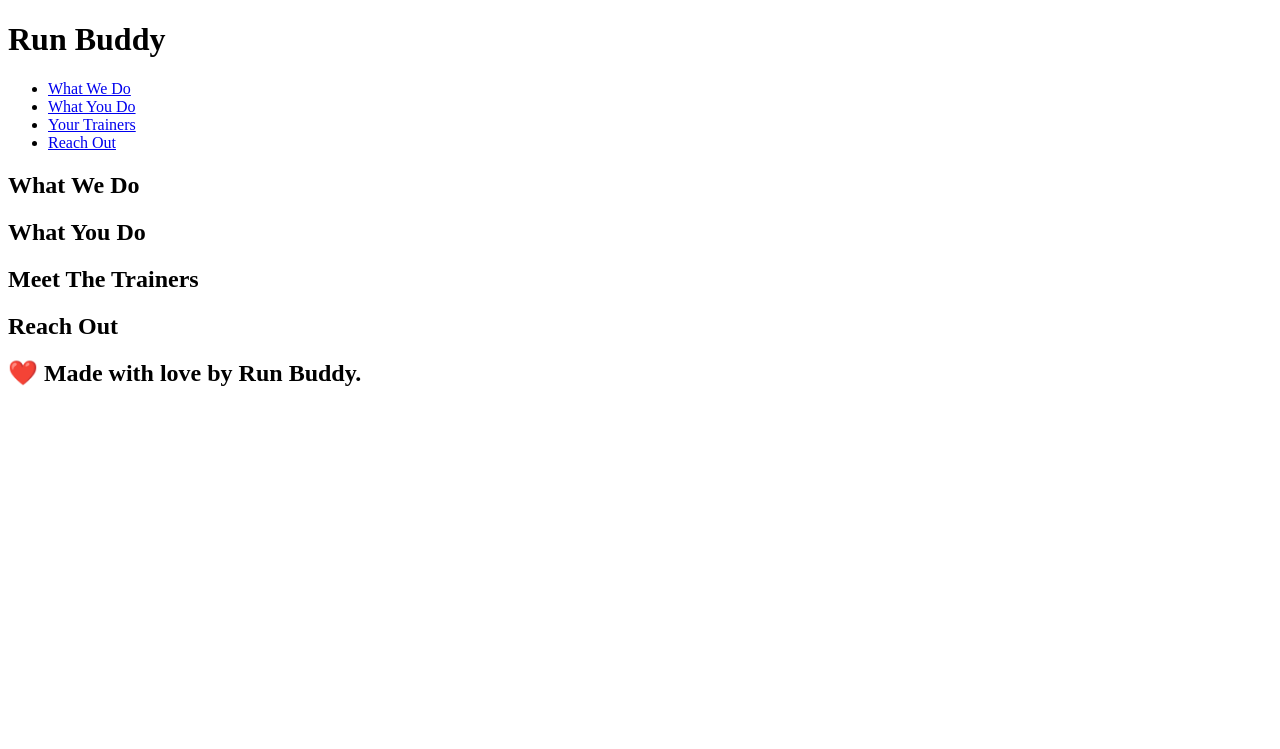
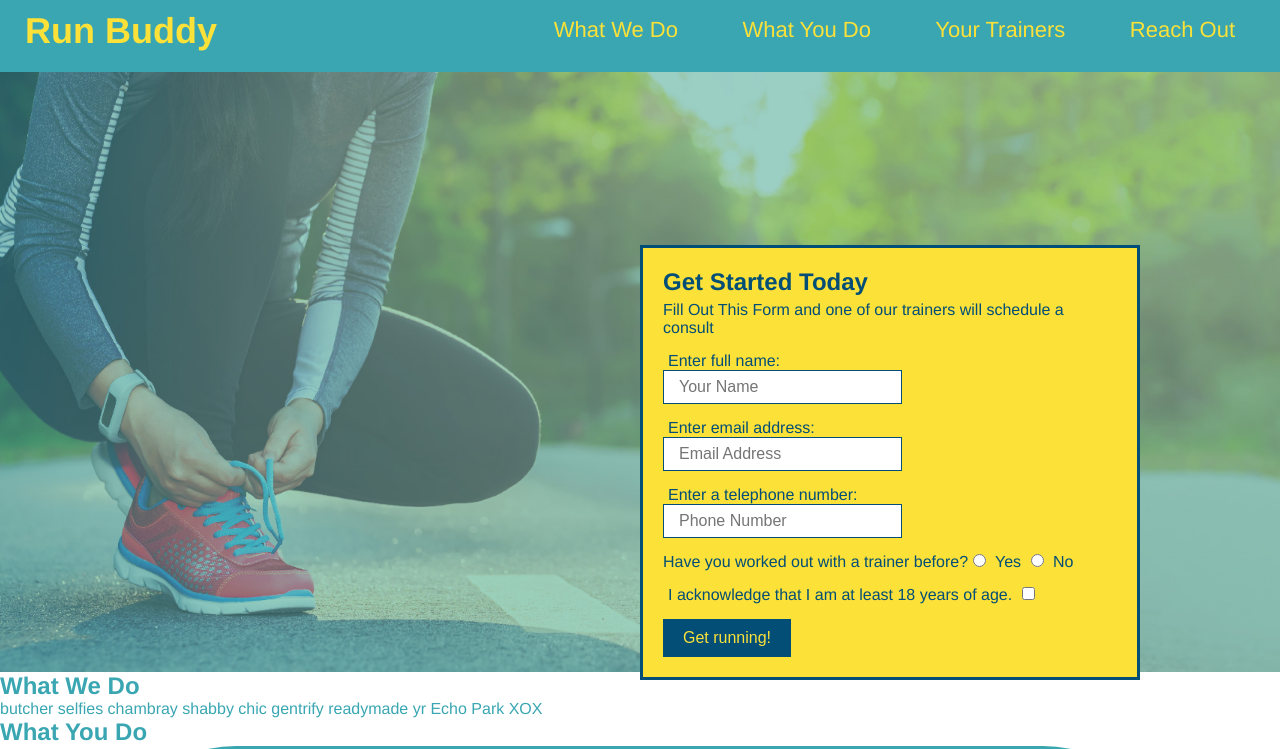
Before and after one commit to emilycain92/run-buddy, a plain HTML site: page index.html in a window 1280 px wide. Shown: the top 749 px of the page. Drawn offline with Linux system fonts and the light colour scheme.

Commit message:
add what you do icons

```diff
--- /dev/null
+++ b/assets/css/style.css
@@ -0,0 +1,147 @@
+
+* {
+    margin: 0;
+    padding: 0;
+    box-sizing: border-box;
+  }
+
+
+
+body {
+    color: #39a6b2;
+    font-family: Helvetica, Arial, sans-serif;
+}
+
+/* apply styles to <header> */
+header {
+    padding: 20px 35px;
+    background-color: #39a6b2;
+}
+
+
+/* Applies 20px to every side (top, right, bottom, left) */
+header {
+    padding: 20px;
+  }
+
+  /* Applies 20px to the top and bottom, then 35px to the left and right */
+  header {
+    padding: 20px 35px;
+  }
+
+  /* Applies 10px to the top, 15px to the right, 20px to the bottom, 25px to the left (in that specific clockwise order) */
+  header {
+    padding: 10px 15px 20px 25px;
+  }
+
+  /* Explicitly list the side it should be applied to*/
+  header {
+    padding-top: 10px;
+    padding-right: 15px;
+    padding-bottom: 20px;
+    padding-left: 25px;
+  }
+
+  header h1 {
+    font-weight: bold;
+    font-size: 36px;
+    color: #fce138;
+    margin: 0;
+  }
+
+  header a {
+    color: #fce138;
+  }
+
+  header a {
+    text-decoration: none;
+    color: #fce138;
+  }
+
+  header nav {
+    float: right;
+    margin: 7px 0;
+  }
+
+  header nav ul li {
+    display: inline;
+  }
+
+  header nav ul li a {
+    margin: 0 30px;
+    font-weight: lighter;
+    font-size: 22px;
+  }
+
+  header h1 {
+    font-weight: bold;
+    font-size: 36px;
+    color: #fce138;
+    margin: 0;
+    display: inline;
+  }
+  footer {
+    background: #fce138;
+    width: 100%;
+    padding: 40px 35px;
+  }
+
+  footer h2 {
+    display: inline;
+    color: #024e76;
+    font-size: 30px;
+    margin: 0;
+  }
+  footer div {
+    float: right;
+    line-height: 1.5;
+    text-align: right;
+  }
+  footer a {
+    color: #024e76;
+  }
+
+
+  /*Hero Style Start*/
+  .hero {
+    background-image:url("../images/hero-bg.jpg");
+    height: 600px;
+    background-size: cover;
+    background-position: center;
+  }
+  .hero-form {
+    border: 3px solid #024e76;
+    background-color: #fce138;
+    padding: 20px;
+    width: 500px;
+    color: #024e76;
+    position: absolute;
+    bottom: 120px;
+    right: 140px;
+  }
+  .hero-form h3{
+    font-size: 24px;
+    margin:0;
+  }
+  .hero-form p{
+    margin: 5px 0 15px 0;
+  }
+  .form-input{
+    border: 1px solid #024e76;
+    display:block;
+    padding: 7px 15px;
+    font-size: 16px;
+    color: #024e76;
+    margin-bottom: 15px;
+  }
+  .hero-form label {
+    margin: 0 5px;
+  }
+  .hero-form button{
+    color:#fce138;
+    background-color: #024e76;
+    border: none;
+    padding: 10px 20px;
+    font-size: 16px;
+  }
+  /*Hero Style End*/
--- a/index.html
+++ b/index.html
@@ -3,6 +3,8 @@
     <head>
         <meta charset="UTF-8" />
         <title> Run Buddy </title>
+
+    <link rel="stylesheet" href="./assets/css/style.css" />
     </head>
     <body>
     <!-- navigation -->
@@ -20,7 +22,7 @@
           <a href="#what-you-do">What You Do</a>
       </li>
       <li>
-          <a href="your-trainers">Your Trainers</a>
+          <a href="#your-trainers">Your Trainers</a>
       </li>
       <li>
           <a href="#reach-out">Reach Out</a>
@@ -30,31 +32,97 @@
     </header>
 
     <!-- hero/jumbotron-->
-    <section>
-    </section>
+    <section class="hero">
+     <div class="hero-form">
+        <h3>Get Started Today</h3>
+        <p>Fill Out This Form and one of our trainers will schedule a consult</p>
+           <form></form>
+              <label for="name">Enter full name:</label>
+              <input type="text" placeholder="Your Name" name="name" id="name" class="form-input"/>
+
+              <label for="email">Enter email address:</label>
+              <input type="email" placeholder="Email Address" name="email" id="email" class="form-input" />
+
+              <label for="phone">Enter a telephone number:</label>
+              <input type="tel" placeholder="Phone Number" name="phone" id="phone" class="form-input"/>
+              <p>
+                Have you worked out with a trainer before?
+                <input type="radio" name="trainer-confirm" id="trainer-yes" />
+                <label for="trainer-yes">Yes</label>
+                <input type="radio" name="trainer-confirm" id="trainer-no" />
+                <label for="trainer-no">No</label>
+              </p>
+              <p>
+                <label for="checkbox">
+                 I acknowledge that I am at least 18 years of age.
+               </label>
+               <input type="checkbox" name="age-confirm" id="checkbox"/>
+             </p>
+             <button type="submit">
+               Get running!
+            </button>
+           </form>
+         </div>
+       </section>
+    <!--end hero-->
 
     <!-- "what we do" section -->
-    <section>
+    <section id="what-we-do">
      <h2>What We Do</h2>
+     <p>
+         butcher selfies chambray shabby chic gentrify readymade yr Echo Park XOX
+     </p>
     </section>
 
     <!--"what you do" section-->
-    <section>
+    <section id="what-you-do">
         <h2>What You Do</h2>
+
+        <div>
+            <!--insert this img element-->
+            <img src="./assets/images/step-1.svg" alt="" />
+            <h3>Step 1: Fill Out the Form Above.</h3>
+            <p>You're already here, so why not?</p>
+        </div>
+
+        <div>
+            <img src="./assets/images/step-2.svg" alt="" />
+            <h3>Step 2: Consult with One of Our Trainers.</h3>
+            <p>Are you here to build muscle, lose weight, or just feel good?</p>
+        </div>
+
+        <div>
+            <img src="./assets/images/step-3.svg" alt="" />
+            <h3>Step 3: Get Running.</h3>
+            <p>Hit the ground running (literally) once your trainer lays out your plan.</p>
+
+        </div>
+
+        <div>
+            <img src="./assets/images/step-4.svg" alt="" />
+            <h3>Step 4: See Results.</h3>
+            <p>Bi-Weekly checkins with your trainer will keep you focused</p>
+        </div>
     </section>
 
     <!-- "meet the trainsers" section -->
-    <section>
+    <section id="your-trainers">
         <h2>Meet The Trainers</h2>
     </section>
 
     <!-- "reach out" section -->
-    <section>
+    <section id="reach-out">
         <h2>Reach Out</h2>
     </section>
 
+    <br>
+
     <!-- footer -->
     <footer> <h2>❤️ Made with love by Run Buddy.</h2>
+    <div>
+        <a href="#">Read Our Privacy Policy</a><br />
+        &copy; 2019 Run Buddy, Inc.
+    </div>
     </footer>
 
 
```
Also changed, not shown: assets/images/hero-bg.jpg (added), assets/images/step-1.svg (added), assets/images/step-2.svg (added), assets/images/step-3.svg (added), assets/images/step-4.svg (added).
